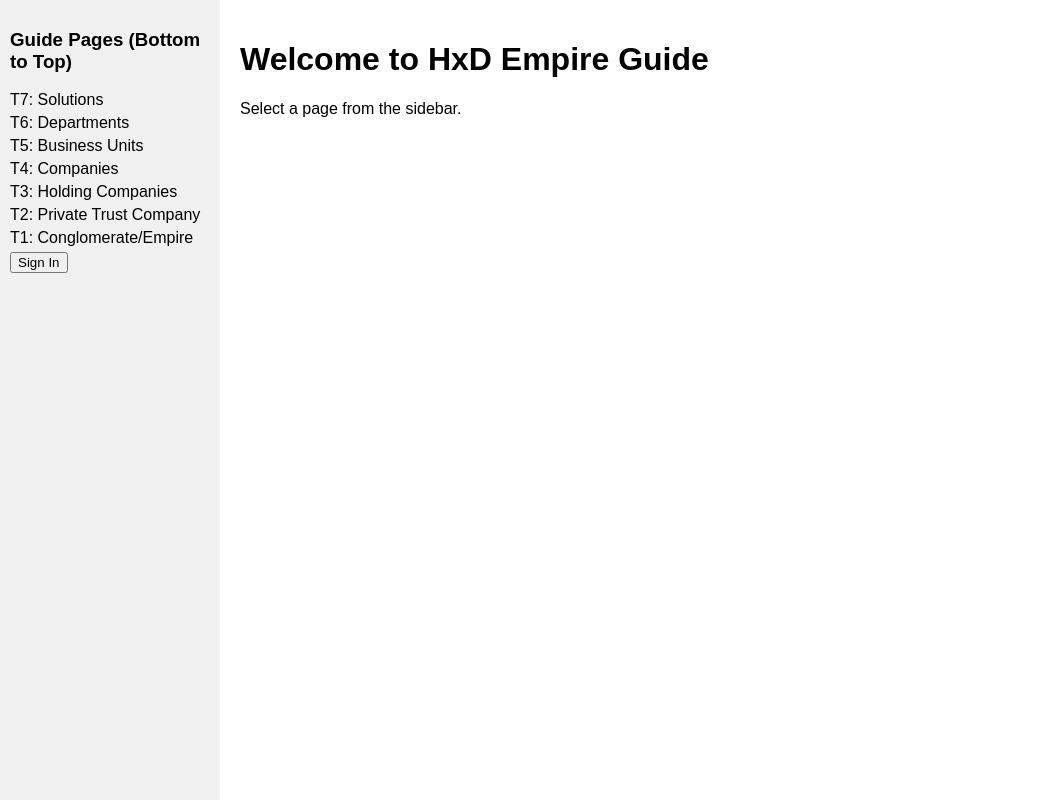
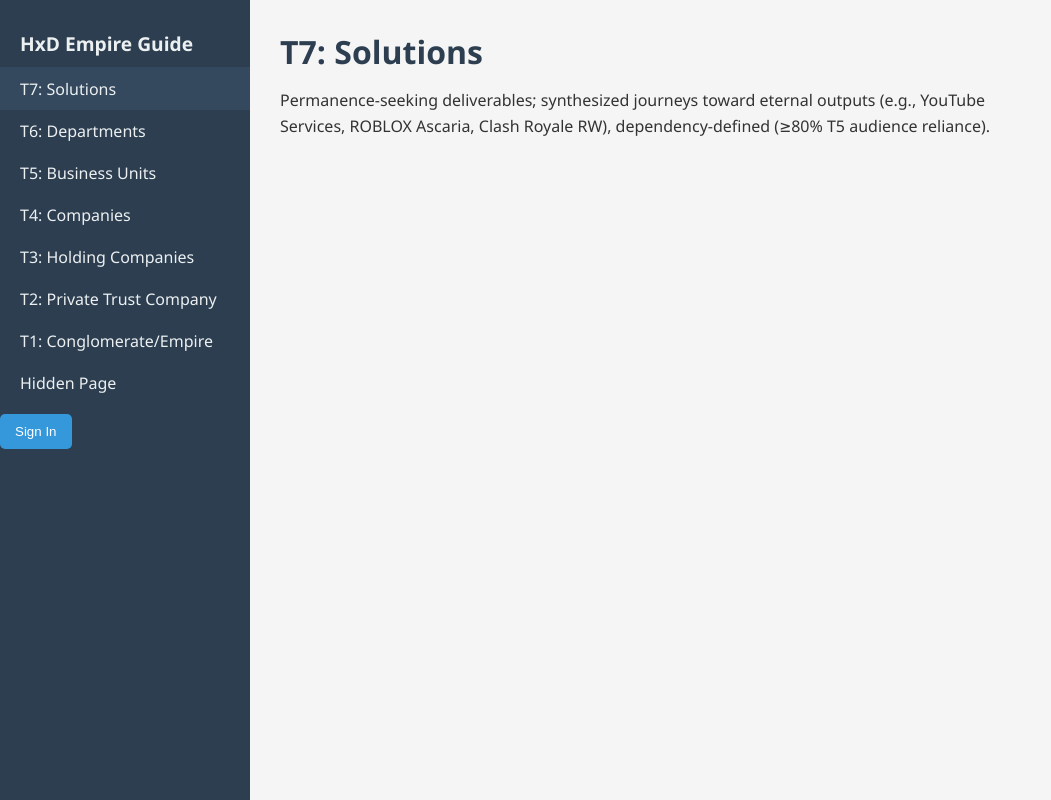
Before and after one commit to Xegic/xegic.github.io, a plain HTML site: page index.html in a window 1280 px wide. Shown: the whole page, without its empty margins (0-1051 px from the left). Drawn offline with Linux system fonts and the light colour scheme.

Commit message:
Update index.html

```diff
--- a/index.html
+++ b/index.html
@@ -2,46 +2,59 @@
 <html lang="en">
 <head>
     <meta charset="UTF-8">
+    <meta name="viewport" content="width=device-width, initial-scale=1.0">
     <title>HxD Empire Guide</title>
     <style>
-        body { font-family: Arial, sans-serif; margin: 0; display: flex; }
-        #sidebar { width: 200px; background: #f0f0f0; height: 100vh; position: fixed; padding: 10px; }
-        #content { margin-left: 220px; padding: 20px; }
-        a { display: block; margin: 5px 0; text-decoration: none; color: black; }
-        a:hover { color: blue; }
+        * { margin: 0; padding: 0; box-sizing: border-box; }
+        body { font-family: 'Segoe UI', Tahoma, Geneva, Verdana, sans-serif; display: flex; min-height: 100vh; background: #f5f5f5; color: #333; }
+        #sidebar { width: 250px; background: #2c3e50; color: #ecf0f1; position: fixed; height: 100%; padding: 20px 0; }
+        #sidebar h3 { padding: 10px 20px; font-size: 1.2em; border-bottom: 1px solid #34495e; }
+        #sidebar a { display: block; padding: 10px 20px; text-decoration: none; color: #ecf0f1; transition: background 0.3s; }
+        #sidebar a:hover, #sidebar a.active { background: #34495e; }
+        #content { margin-left: 250px; padding: 30px; max-width: 800px; }
+        #content h1 { color: #2c3e50; margin-bottom: 15px; }
+        #content p { line-height: 1.6; margin-bottom: 10px; }
         .hidden { display: none; }
+        button { background: #3498db; color: white; border: none; padding: 10px 15px; margin-top: 10px; cursor: pointer; border-radius: 5px; }
+        button:hover { background: #2980b9; }
+        @media (max-width: 768px) {
+            #sidebar { width: 100%; height: auto; position: relative; }
+            #content { margin-left: 0; padding: 20px; }
+        }
     </style>
 </head>
 <body>
     <div id="sidebar">
-        <h3>Guide Pages (Bottom to Top)</h3>
-        <a href="#t7" onclick="loadPage('t7')">T7: Solutions</a>
-        <a href="#t6" onclick="loadPage('t6')">T6: Departments</a>
-        <a href="#t5" onclick="loadPage('t5')">T5: Business Units</a>
-        <a href="#t4" onclick="loadPage('t4')">T4: Companies</a>
-        <a href="#t3" onclick="loadPage('t3')">T3: Holding Companies</a>
-        <a href="#t2" onclick="loadPage('t2')">T2: Private Trust Company</a>
-        <a href="#t1" onclick="loadPage('t1')">T1: Conglomerate/Empire</a>
-        <a id="hidden-link" class="hidden" href="#hidden" onclick="loadPage('hidden')">Hidden Page</a>
+        <h3>HxD Empire Guide</h3>
+        <a href="#t7" onclick="loadPage('t7', this)" class="active">T7: Solutions</a>
+        <a href="#t6" onclick="loadPage('t6', this)">T6: Departments</a>
+        <a href="#t5" onclick="loadPage('t5', this)">T5: Business Units</a>
+        <a href="#t4" onclick="loadPage('t4', this)">T4: Companies</a>
+        <a href="#t3" onclick="loadPage('t3', this)">T3: Holding Companies</a>
+        <a href="#t2" onclick="loadPage('t2', this)">T2: Private Trust Company</a>
+        <a href="#t1" onclick="loadPage('t1', this)">T1: Conglomerate/Empire</a>
+        <a id="hidden-link" class="hidden" href="#hidden" onclick="loadPage('hidden', this)">Hidden Page</a>
         <button onclick="signIn()">Sign In</button>
     </div>
     <div id="content">
-        <h1>Welcome to HxD Empire Guide</h1>
-        <p>Select a page from the sidebar.</p>
+        <h1>T7: Solutions</h1>
+        <p>Permanence-seeking deliverables; synthesized journeys toward eternal outputs (e.g., YouTube Services, ROBLOX Ascaria, Clash Royale RW), dependency-defined (≥80% T5 audience reliance).</p>
     </div>
     <script>
         const pages = {
-            t7: '<h1>T7: Solutions</h1><p>Permanence-seeking deliverables; e.g., YouTube Services, ROBLOX Ascaria.</p>',
-            t6: '<h1>T6: Departments</h1><p>Quintessential archetypes; e.g., Social Media, Community Governance.</p>',
-            t5: '<h1>T5: Business Units</h1><p>Solution-centric pods; e.g., Novus Systems, Honcho Collective.</p>',
-            t4: '<h1>T4: Companies</h1><p>Operational commanders; e.g., Next Shift Partners Ltd.</p>',
-            t3: '<h1>T3: Holding Companies</h1><p>Industry-focus representatives; e.g., Honcho Records Ltd.</p>',
-            t2: '<h1>T2: Private Trust Company</h1><p>Immutable governance Bible; e.g., Hidden.</p>',
-            t1: '<h1>T1: Conglomerate/Empire</h1><p>Reflective mirror; e.g., HxD Enterprises.</p>',
-            hidden: '<h1>Hidden Page</h1><p>Content visible only when signed in.</p>'
+            t7: '<h1>T7: Solutions</h1><p>Permanence-seeking deliverables; synthesized journeys toward eternal outputs (e.g., YouTube Services, ROBLOX Ascaria, Clash Royale RW), dependency-defined (≥80% T5 audience reliance).</p>',
+            t6: '<h1>T6: Departments</h1><p>Quintessential archetypes; pre-existing templates (e.g., Social Media, Community Governance) adopted by T5s for multi-BU utility.</p>',
+            t5: '<h1>T5: Business Units</h1><p>Solution-centric pods; e.g., Novus Systems (Operational Hub), Honcho Collective (Audience Hub), spawned with T4 DNA.</p>',
+            t4: '<h1>T4: Companies</h1><p>Operational commanders; execute T3 focus (e.g., Next Shift Partners Ltd) via BU spawning and resource allocation.</p>',
+            t3: '<h1>T3: Holding Companies</h1><p>Industry-focus representatives; strategic ownership (e.g., Honcho Records Ltd) with centralized finance.</p>',
+            t2: '<h1>T2: Private Trust Company</h1><p>Immutable governance Bible; codifies rules (e.g., Hidden) for layered trust, observed by Inner Circle.</p>',
+            t1: '<h1>T1: Conglomerate/Empire</h1><p>Reflective mirror; embodies 3 visions (Honcho, Xegic, David) as HxD Enterprises, mirroring all tiers.</p>',
+            hidden: '<h1>Hidden Page</h1><p>Confidential content visible only to signed-in users; e.g., Inner Circle directives.</p>'
         };
-        function loadPage(page) {
+        function loadPage(page, link) {
             document.getElementById('content').innerHTML = pages[page] || '<p>Page not found.</p>';
+            document.querySelectorAll('#sidebar a').forEach(a => a.classList.remove('active'));
+            link.classList.add('active');
         }
         function signIn() {
             localStorage.setItem('signedIn', 'true');
@@ -51,6 +64,8 @@
         if (localStorage.getItem('signedIn')) {
             document.getElementById('hidden-link').classList.remove('hidden');
         }
+        // Load T7 by default
+        loadPage('t7', document.querySelector('#sidebar a'));
     </script>
 </body>
 </html>
```
